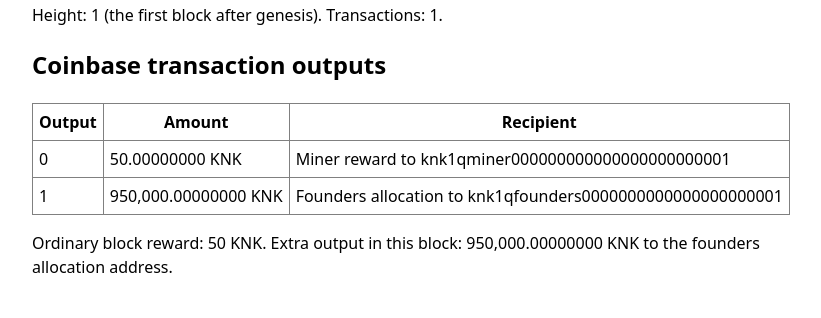
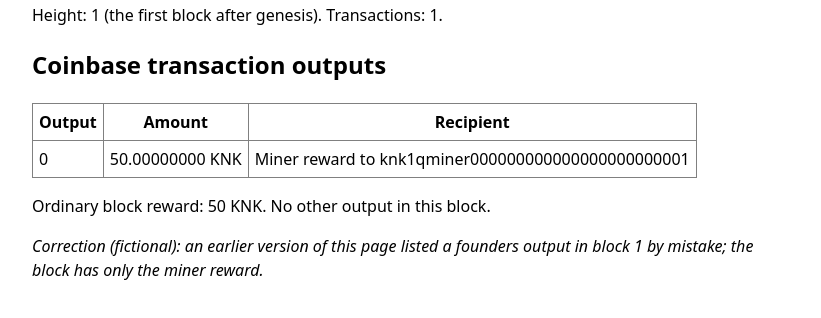
Before and after one commit to brilliantnodes/launch-claim-checker, a plain HTML site: page docs/v2/kinkcoin-block-1.html in a window 1280 px wide. Shown: the part 168-486 px from the top of the page, without its empty margins (228-1049 px from the left). Drawn offline with Linux system fonts and the light colour scheme.

Commit message:
Fictional explorer data correction for kinkcoin (Bradbury live run of Launch Claim Checker v2)
Co-Authored-By: Claude Opus 5.5 <noreply@anthropic.com>
Claude-Session: https://claude.ai/code/session_01PmboiXeSxAX9LMvc5cn1bn

```diff
--- a/docs/v2/kinkcoin-block-1.html
+++ b/docs/v2/kinkcoin-block-1.html
@@ -9,8 +9,7 @@
 <table border="1" cellpadding="6" style="border-collapse:collapse">
 <tr><th>Output</th><th>Amount</th><th>Recipient</th></tr>
 <tr><td>0</td><td>50.00000000 KNK</td><td>Miner reward to knk1qminer000000000000000000000001</td></tr>
-<tr><td>1</td><td>950,000.00000000 KNK</td><td>Founders allocation to knk1qfounders0000000000000000000001</td></tr>
 </table>
-<p>Ordinary block reward: 50 KNK. Extra output in this block: 950,000.00000000 KNK to the founders allocation address.</p>
-
+<p>Ordinary block reward: 50 KNK. No other output in this block.</p>
+<p><em>Correction (fictional): an earlier version of this page listed a founders output in block 1 by mistake; the block has only the miner reward.</em></p>
 </body></html>
```
Also changed, not shown: web/public/v2/kinkcoin-block-1.html (+2 -3 lines).
